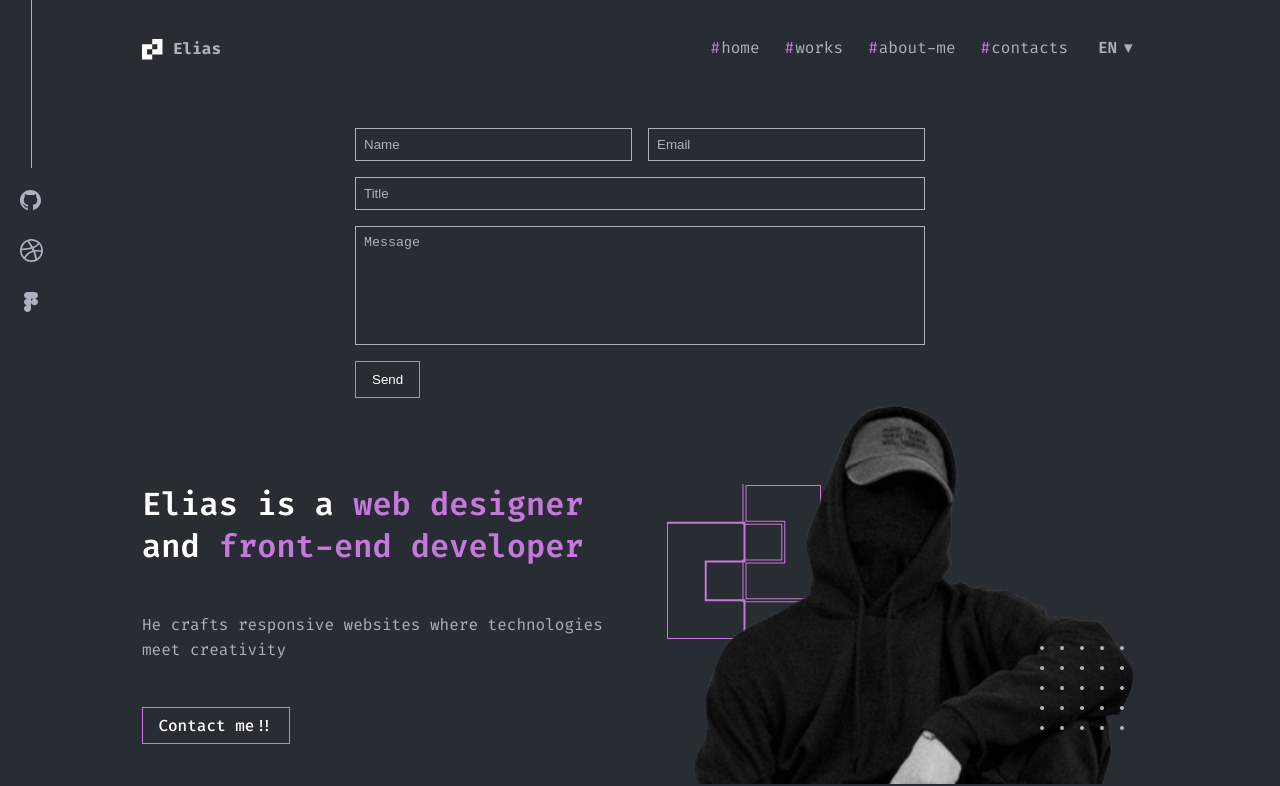
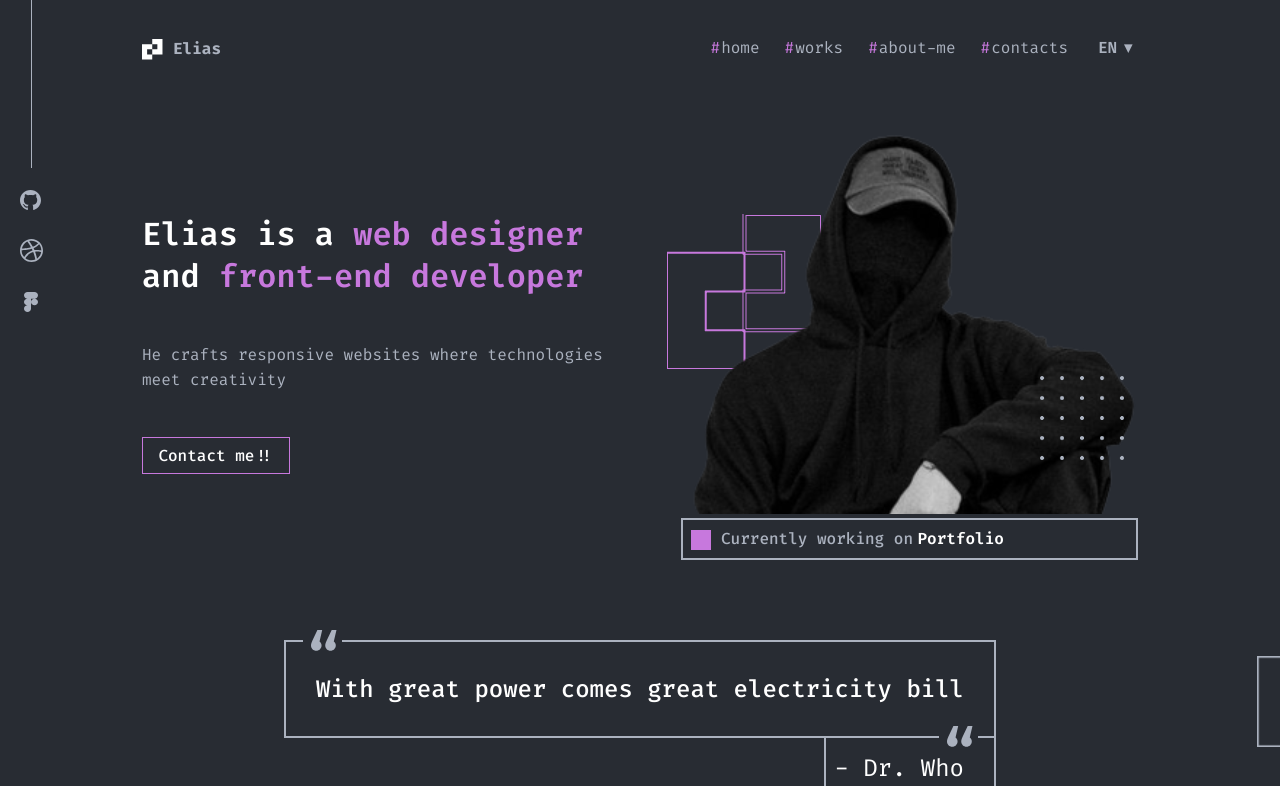
Before and after one commit to 89811421793/portfolio, a React app: page / in a window 1280 px wide. Shown: the top 786 px of the page. Built offline with nearby package versions, Linux system fonts and the light colour scheme.

Commit message:
Компонент формы подготовлен

```diff
--- a/src/pages/homepage/layout/sections/main/Main.tsx
+++ b/src/pages/homepage/layout/sections/main/Main.tsx
@@ -12,13 +12,11 @@ import { Projects } from "../projects/Projects";
 import { Skills } from "../skills/Skills";
 import { About } from "../about/About";
 import { Contacts } from "../contacts/Contacts";
-import { Form } from "../../../../../components/form/Form";
 
 export const Main: React.FC = () => {
   return (
     <StyledMain>
       <Container>
-      <Form/>
         <FlexContainer>
           <ContentWrapper id="home">
             <MainTitle>
```
